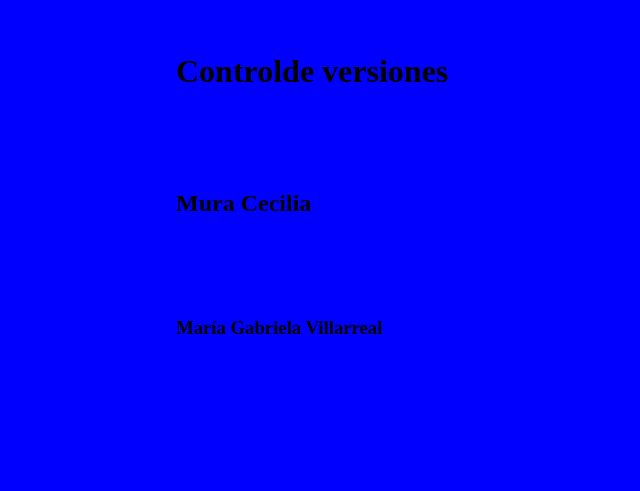
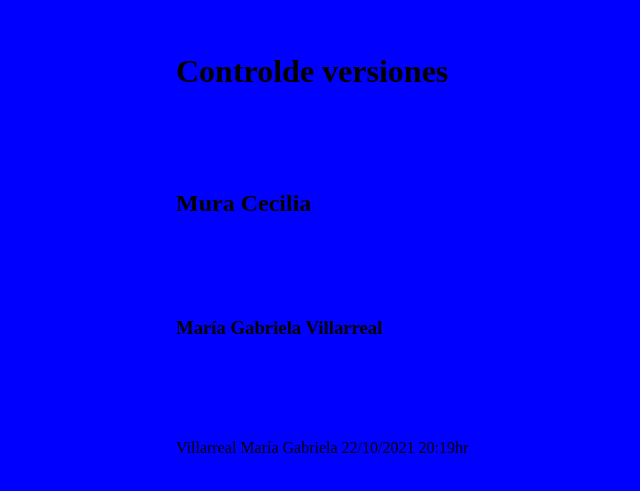
Before and after one commit to RONIE70/TP_SO_I4_Equipo_, a plain HTML site: page index.html in a window 1280 px wide. Shown: the part 147-638 px from the top of the page, without its empty margins (124-764 px from the left). Drawn offline with Linux system fonts and the light colour scheme.

Commit message:
nombre alfa en testing

```diff
--- a/index.html
+++ b/index.html
@@ -12,6 +12,7 @@
         <h1>Controlde versiones</h1>
         <h2>Mura Cecilia</h2>
         <h3>María Gabriela Villarreal</h3>
+        <p>Villarreal María Gabriela 22/10/2021 20:19hr</p>
     </body>
 
 </html>
```
